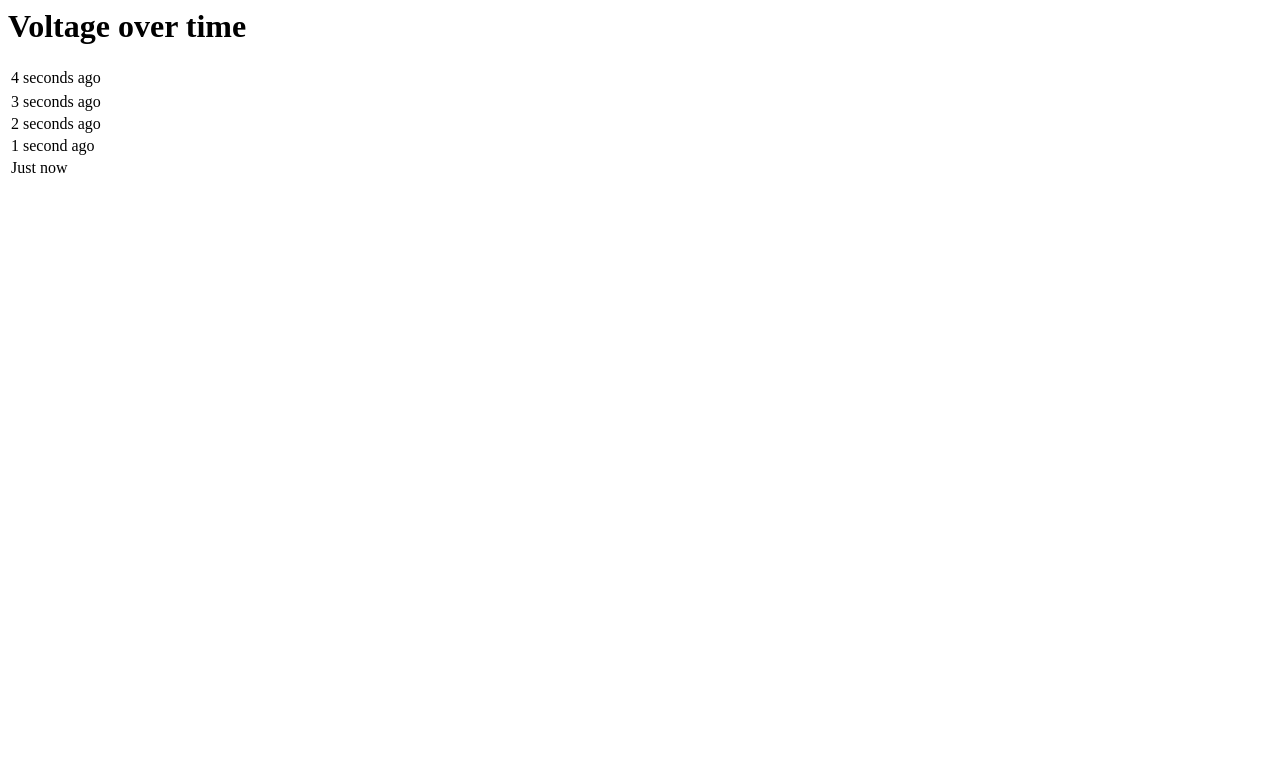
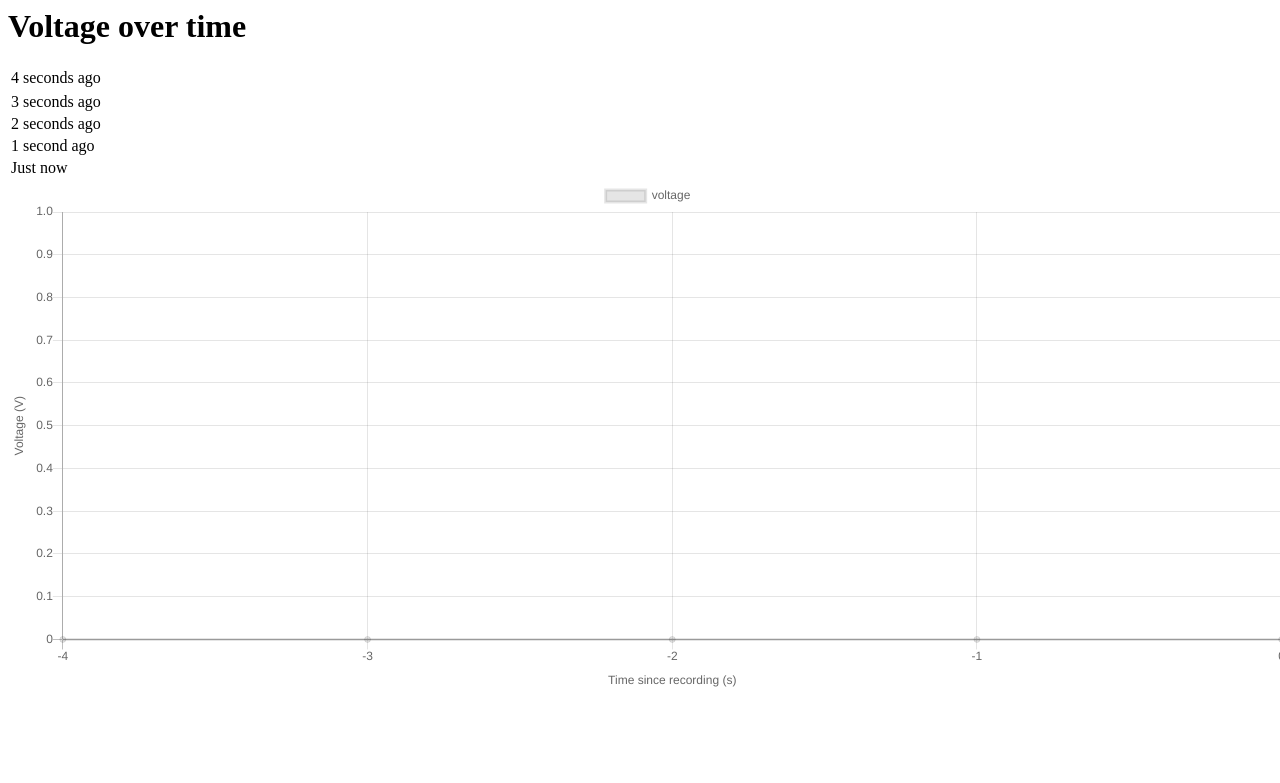
Before and after one commit to rjr2302/ArduinoServer, a website: page index.html in a window 1280 px wide. Drawn offline with nearby package versions, Linux system fonts and the light colour scheme; no server answers.

Commit message:
Now using ChartJS for better-looking graphing.

```diff
--- a/index.html
+++ b/index.html
@@ -8,56 +8,53 @@
       var voltage = 0;
       var lastFive = [0, 0, 0, 0, 0];
       var canvas;
+      var chart;
 
       function ready(){
         canvas = document.getElementById("graph").getContext("2d");
-        canvas.fillStyle = "white";
-        canvas.strokeStyle = "black";
-        canvas.lineWidth = 3;
-      }
-
-      function graph(){
-        canvas.fillRect(0, 0, 510, 510);
-
-        canvas.lineWidth = 3;
-        canvas.beginPath();
-        canvas.moveTo(10, 500-(Number(lastFive[0])*100));
-        for(let i = 1; i < lastFive.length; i++){
-          canvas.lineTo(10+(100*i), 500-((Number(lastFive[i])||0)*100));
-        }
-        canvas.stroke();
-
-        canvas.lineWidth = 1;
-        canvas.beginPath();
-        canvas.moveTo(10, 500);
-        canvas.lineTo(10, 10);
-        canvas.stroke();
-        canvas.beginPath();
-        canvas.moveTo(10, 500);
-        canvas.lineTo(510, 500);
-        canvas.stroke();
-
-        for (let i = 1; i < 5; i++){
-          //canvas.beginPath();
-          let x = 10+(100*i)
-          canvas.moveTo(x, 505);
-          canvas.lineTo(x, 495);
-          canvas.stroke();
-        }
-
-        for (let i = 0; i < 5; i++){
-          let y = 500-(100*i);
-          canvas.moveTo(5, y);
-          canvas.lineTo(15, y);
-          canvas.stroke();
-        }
+        chart = new Chart(canvas, {
+          type: 'line',
+          data: {
+            labels: [-4, -3, -2, -1, 0],
+            datasets: [{
+              data: lastFive,
+              label: "voltage",
+              lineTension: 0
+            }]
+          },
+          options: {
+            scales: {
+              yAxes: [{
+                scaleLabel: {
+                  display: true,
+                  labelString: "Voltage (V)"
+                },
+                ticks: {
+                  beginAtZero: true
+                }
+              }],
+              xAxes: [{
+                ticks: {
+                  beginAtZero: true
+                },
+                scaleLabel: {
+                  display: true,
+                  labelString: "Time since recording (s)"
+                }
+              }]
+            },
+            animation: {
+              duration: 0
+            }
+          }
+        });
       }
 
       function updateBody(){
         for (let i = 0; i < 5; i++){
           document.getElementById("v"+String(4-i)).innerHTML = lastFive[i];
         }
-        graph();
+        chart.update();
       }
 
       setInterval(function(){
@@ -86,6 +83,6 @@
       <tr><td>1 second ago</td><td id="v1"></td></tr>
       <tr><td>Just now</td><td id="v0"></td></tr>
     </table>
-    <canvas id="graph" width="700" height="600"></canvas>
+    <canvas id="graph" width="500" height="200"></canvas>
   </body>
 </html>
```
